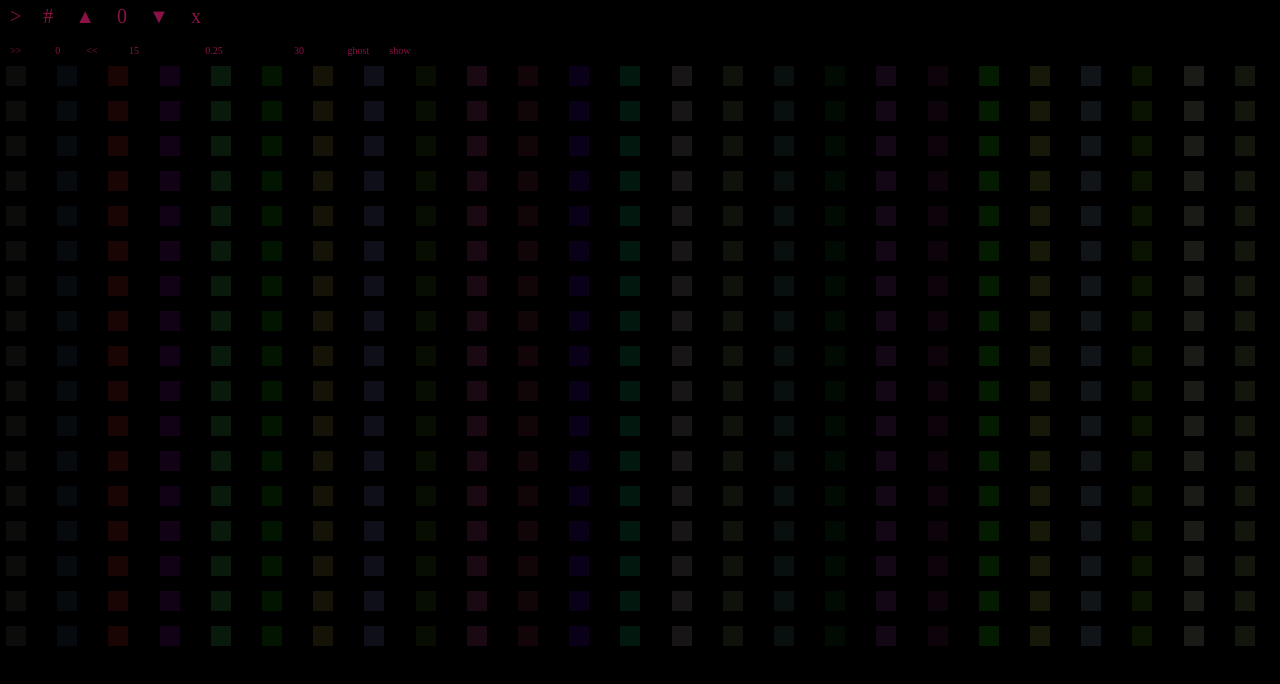
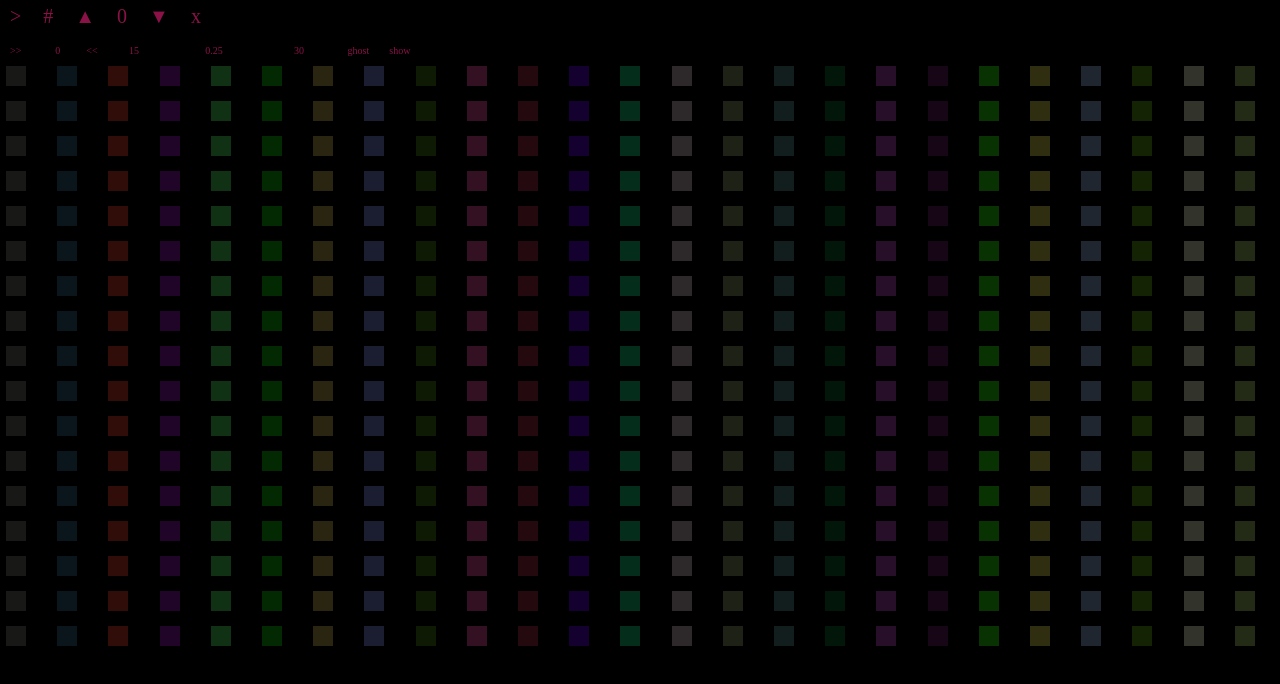
Before and after one commit to AT-290690/beep-boop, a React (Create React App) app: page / in a window 1280 px wide. Shown: the top 684 px of the page. Built offline with nearby package versions, Linux system fonts and the light colour scheme; the HTML template or start-up script is replaced by a standard one; a web font is replaced by a local one.

Commit message:
Add better UX

```diff
--- a/src/Matrix.jsx
+++ b/src/Matrix.jsx
@@ -169,11 +169,12 @@ const Matrix = () => {
             setLoad(false)
             setPagination(0)
             setLoad(true)
-          }
-          playInterval()
+          } else playInterval()
           break
         case 'q':
-          editMode()
+          setLoad(false)
+          clearAllTimeouts()
+          setLoad(true)
           break
         // case 'enter':
         //   if (e.target.value.includes('sheet'))
@@ -319,8 +320,7 @@ const Matrix = () => {
                 setPagination(0)
                 setLoad(false)
                 setReload(!reload)
-              }
-              playInterval()
+              } else playInterval()
             }}
             title="play"
             className="ui"
--- a/src/common.js
+++ b/src/common.js
@@ -1,5 +1,5 @@
 import * as Tone from 'tone'
-export const INACTIVE_OPACITY = '0.1'
+export const INACTIVE_OPACITY = '0.2'
 export const ACTIVE_OPACITY = '1'
 export const INITIAL_DELAY = 100
 export const SECOND = 1000
```
Also changed, not shown: 6 other files (tests, documents, lock files or other folders).
